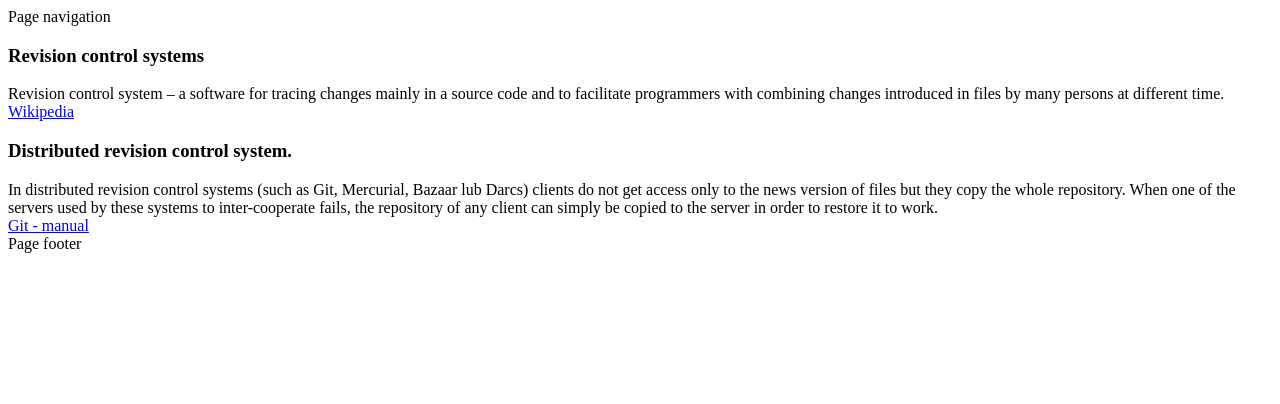
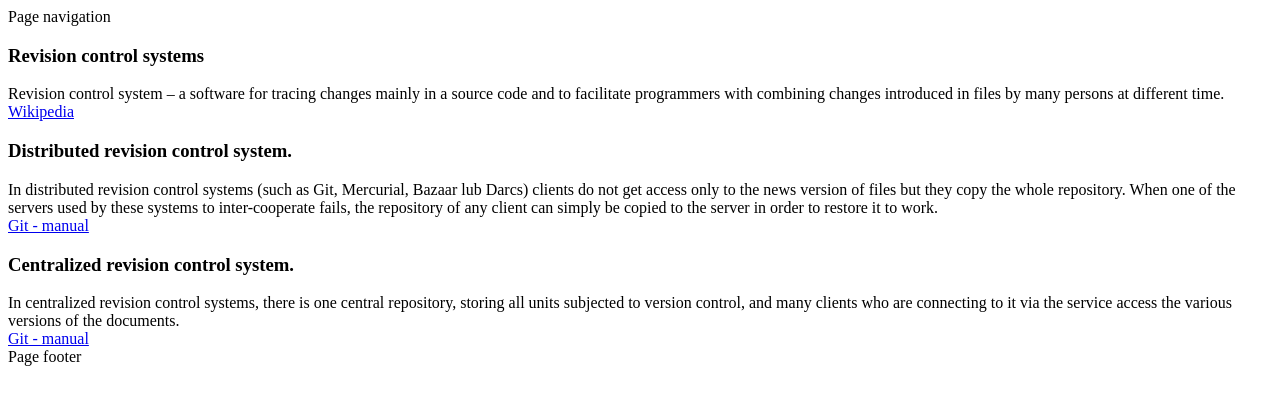
Before and after one commit to skyida/iislabpio_203147, a plain HTML site: page index.html in a window 1280 px wide. Drawn offline with Linux system fonts and the light colour scheme.

Commit message:
Added changed to Forked branch

```diff
--- a/index.html
+++ b/index.html
@@ -30,6 +30,19 @@
 				<a href="http://git-scm.com/book/en/Getting-Started-About-Version-Control#Distributed-Version-Control-Systems">Git - manual</a>
 			</footer>
 		</section>
+
+		<section id="section3" class="panel panel-default">
+		<div class="panel-heading">
+    		<h3 class="panel-title">Centralized revision control system.</h3>
+  		</div>
+  		<div class="panel-body">
+	    	In  centralized revision control systems, there is one central repository, storing all units subjected to version control, and many clients who are connecting to it via the service access the various versions of the documents.
+	  	</div>
+		<footer class="panel-footer">
+			<a href="http://git-scm.com/book/en/Getting-Started-About-Version-Control#Centralized-Version-Control-Systems">Git - manual</a>
+		</footer>
+		</section>
+
 		<footer  class="navbar">
 			Page footer
 		</footer>
```
